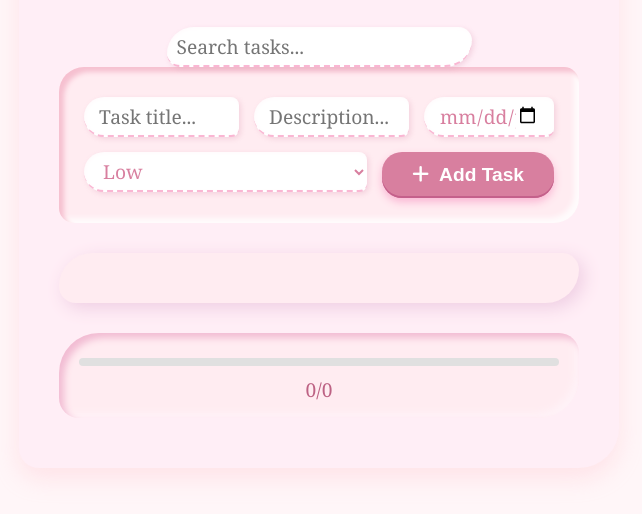
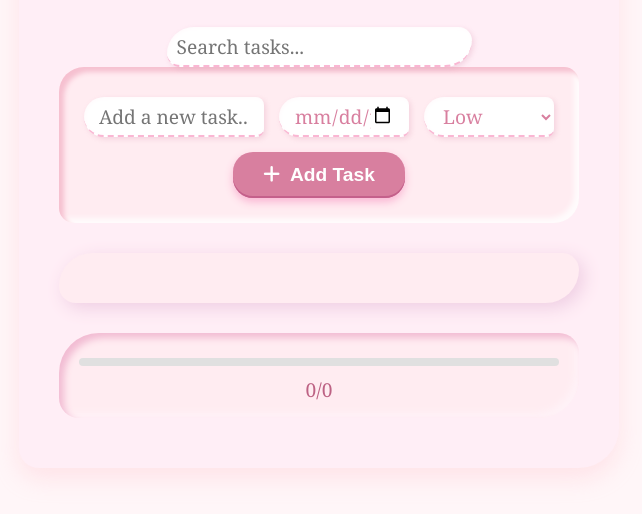
Before and after one commit to munera-alzamil/To-Do-List-Tracker, a website with bundled scripts: page tasks.html in a window 1280 px wide. Shown: the part 198-712 px from the top of the page, without its empty margins (321-963 px from the left). Built offline with nearby package versions, Linux system fonts and the light colour scheme.

Commit message:
changed tasks

```diff
--- a/tasks.html
+++ b/tasks.html
@@ -6,31 +6,24 @@
   <title>Tasks</title>
   <link rel="stylesheet" href="style.css" />
   <script src="https://kit.fontawesome.com/7ebe9a20b5.js" crossorigin="anonymous"></script>
-
-  <!-- Firebase -->
-  <script src="https://www.gstatic.com/firebasejs/9.0.0/firebase-app.js"></script>
-  <script src="https://www.gstatic.com/firebasejs/9.0.0/firebase-auth.js"></script>
-  <script src="firebase.js"></script>
 </head>
 <body>
   <div class="container">
     <div class="header">
       <button id="logout-button" class="btn-logout">Log Out</button>
     </div>
-
     <h1 class="title">To Do List</h1>
     <input type="text" id="search-input" placeholder="Search tasks..." oninput="filterTasks()" class="search-input note-box" />
 
-    <form id="taskForm" class="form-note input-area">
-      <input type="text" id="title" placeholder="Task title..." required />
-      <input type="text" id="description" placeholder="Description..." />
-      <input type="date" id="dueDate" required />
-      <select id="priority" required>
+    <form class="form-note input-area">
+      <input type="text" id="task-input" placeholder="Add a new task..." required />
+      <input type="date" id="due-date" required />
+      <select id="priority-level">
         <option value="low">Low</option>
         <option value="medium">Medium</option>
         <option value="high">High</option>
       </select>
-      <button type="submit" class="btn-primary">
+      <button type="button" id="add-task-button" class="btn-primary">
         <i class="fas fa-plus"></i> Add Task
       </button>
     </form>
```
